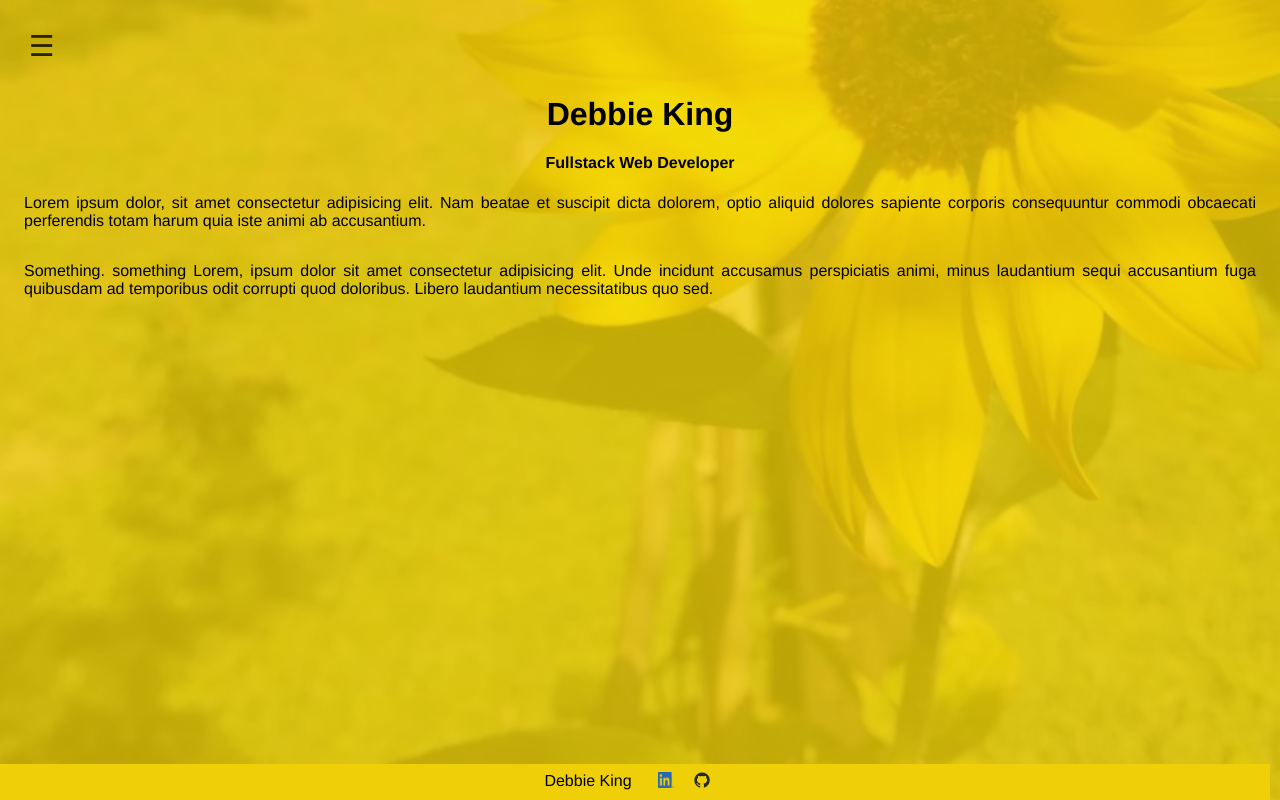
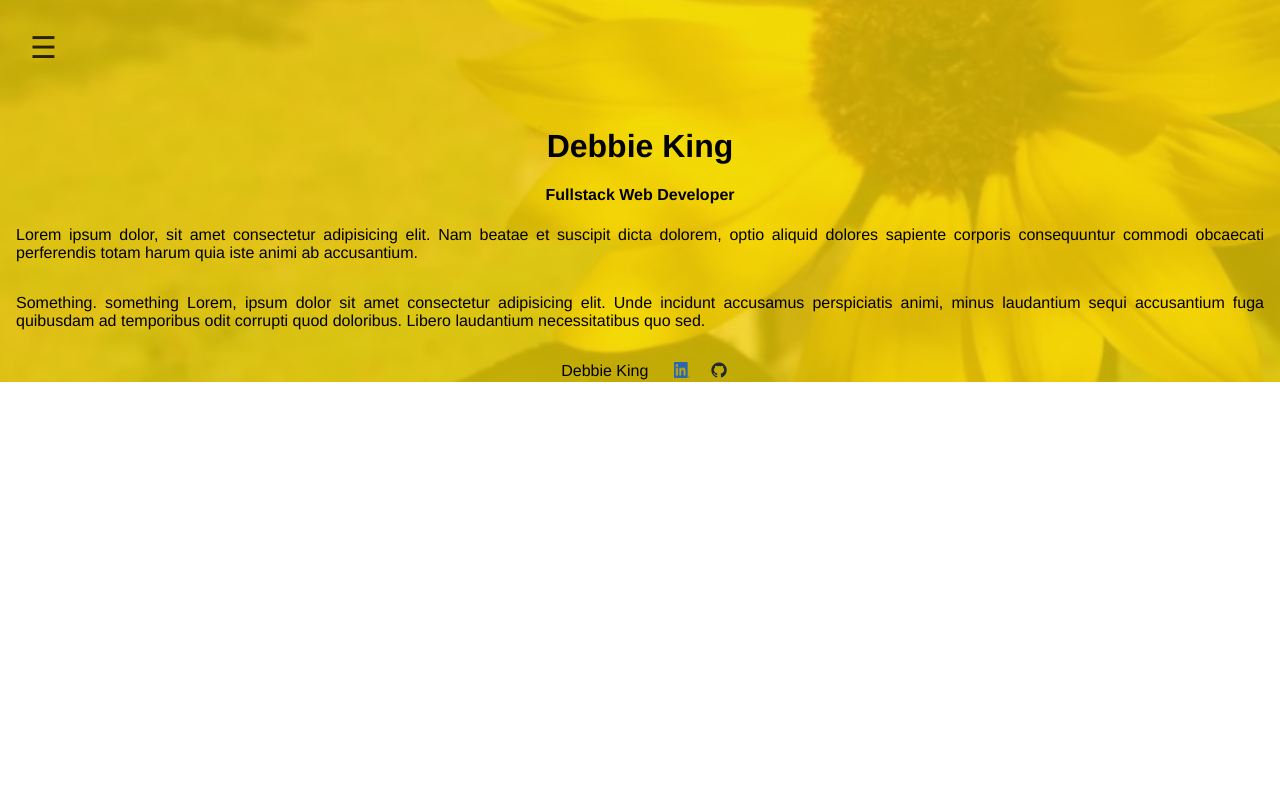
Before and after one commit to CourseworkFullstackAcademy/block12, a plain HTML site: page index.html in a window 1280 px wide. Drawn offline with Linux system fonts and the light colour scheme.

Commit message:
Update style.css

```diff
--- a/style.css
+++ b/style.css
@@ -1,32 +1,31 @@
 body {
     margin: 0;
     font-family: helvetica, serif;
+}
+
+.wrapper {
     background-image: url(imgs/sunflowerYellowOverlay.png);
     background-position: center;
     background-size: cover;
     background-repeat: no-repeat;
+    text-align: center;
+    height: 100%;
 }
-
 
 h1 {
     margin: 0;
-    padding: 3em 0 0 0;
+    padding: 4em 0 0 0;
     color: black;
-    text-align: center;
-}
-
-h4 {
-    text-align: center;
 }
 
 p {
-    padding: 0 1.5rem 1rem 1.5rem;
+    padding: 0 1rem 1rem 1rem;
     text-align: justify;
 }
 
 .open {
     color: black;
-    font-size: 1.8rem;
+    font-size: 30px;
     float: left;
     padding-left: 1em;
     padding-top: 1em;
@@ -47,7 +46,6 @@ p {
     transition: 0.5s;
     display: block;
     overflow-x: hidden;
-    text-align: center;
 
 }
 .nav a {
@@ -55,7 +53,7 @@ p {
     color: white;
     display: block;
     text-decoration: none;
-    font-size: 1.5rem;
+    font-size: 22px;
     transition: 0.3s;
     padding: 0.5em;
 }
@@ -67,29 +65,12 @@ p {
     font-size: 30px;
     margin: 1em 0 0 1em;
 }
-/*Why is this not working
-.active {
-    color: darkblue;
-}*/
 
-#homeText {
-    margin-bottom: 3rem;
-}
-
-.form {
-    display: block;
-    justify-content: center;
-    text-align: center;
-}
 .footer {
     display: flex;
     justify-content: center;
+    margin-left: 1.5em;
     column-gap: 10px;
-    padding: .5rem 1.5rem .5rem 1.5rem;
-    bottom: 0;
-    width: 95.5%;
-    position: fixed;
-    background-color:#EFCF07;
 }
 
 .socialIcon {
```
